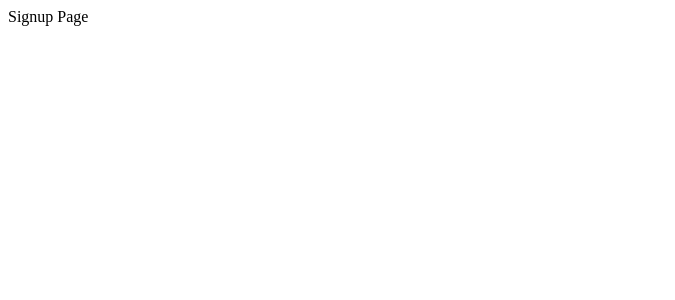
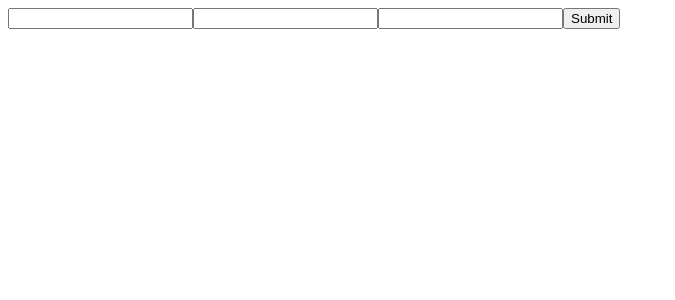
Before and after one commit to Ghost---Shadow/heroku-starter-reactjs, a React (Create React App) app: page /signup in a window 1280 px wide. Shown: the top 300 px of the page, without its empty margins (0-675 px from the left). Built offline with nearby package versions, Linux system fonts and the light colour scheme.

Commit message:
Sign up skeleton

```diff
--- a/package.json
+++ b/package.json
@@ -9,6 +9,9 @@
     "@testing-library/jest-dom": "^5.16.4",
     "@testing-library/react": "^13.1.1",
     "@testing-library/user-event": "^13.5.0",
+    "formik": "^2.2.9",
+    "ky": "^0.30.0",
+    "prop-types": "^15.8.1",
     "react": "^18.0.0",
     "react-dom": "^18.0.0",
     "react-router-dom": "^6.3.0",
--- /dev/null
+++ b/src/config.js
@@ -0,0 +1,16 @@
+const ENVIRONMENT = window.ENVIRONMENT || 'development';
+
+export const BACKENDS = {
+  development: {
+    FLASK_SERVER: 'http://localhost:5002',
+  },
+  production: {
+    FLASK_SERVER: 'TODO',
+  },
+}[ENVIRONMENT];
+
+export const ROUTES = {
+  SIGNUP: 'signup',
+  LOGIN: 'login',
+  USER: 'user',
+};
--- a/src/pages/DashboardPage/api.js
+++ b/src/pages/DashboardPage/api.js
@@ -0,0 +1,6 @@
+import ky from 'ky';
+import { BACKENDS, ROUTES } from '../../config';
+
+export const userInfo = () => ky.get(`${BACKENDS.FLASK_SERVER}/${ROUTES.USER}`);
+
+export const todo = null;
--- a/src/pages/LoginPage/api.js
+++ b/src/pages/LoginPage/api.js
@@ -0,0 +1,6 @@
+import ky from 'ky';
+import { BACKENDS, ROUTES } from '../../config';
+
+export const login = ({ email, password }) => ky.post(`${BACKENDS.FLASK_SERVER}/${ROUTES.LOGIN}`, { json: { email, password } });
+
+export const todo = null;
--- a/src/pages/SignupPage/api.js
+++ b/src/pages/SignupPage/api.js
@@ -0,0 +1,7 @@
+import ky from 'ky';
+import { BACKENDS, ROUTES } from '../../config';
+
+export const signup = ({ email, password, name }) => ky
+  .post(`${BACKENDS.FLASK_SERVER}/${ROUTES.SIGNUP}`, { json: { email, password, name } });
+
+export const todo = null;
--- a/src/pages/SignupPage/components/SignupBody.js
+++ b/src/pages/SignupPage/components/SignupBody.js
@@ -1,5 +1,31 @@
-function SignupBody() {
-  return <div>Signup Page</div>;
+import { Formik, Field, Form } from 'formik';
+import PropTypes from 'prop-types';
+
+function SignupBody({ signup }) {
+  const onFormSubmit = async (values) => {
+    // TODO: Handle errors
+    const response = await signup(values);
+
+    // TODO: Navigate to dashboard
+    return response;
+  };
+
+  return (
+    <Formik initialValues={{ email: '', password: '', name: '' }} onSubmit={onFormSubmit}>
+      <Form>
+        <Field type="email" name="email" />
+        <Field type="password" name="password" />
+        <Field type="name" name="name" />
+        <button type="submit">
+          Submit
+        </button>
+      </Form>
+    </Formik>
+  );
 }
 
+SignupBody.propTypes = {
+  signup: PropTypes.func.isRequired,
+};
+
 export default SignupBody;
--- a/src/pages/SignupPage/index.js
+++ b/src/pages/SignupPage/index.js
@@ -1,7 +1,8 @@
 import SignupBody from './components/SignupBody';
+import { signup } from './api';
 
 function SignupPage() {
-  return <SignupBody />;
+  return <SignupBody signup={signup} />;
 }
 
 export default SignupPage;
```
Also changed, not shown: 1 other file (tests, documents, lock files or other folders).
